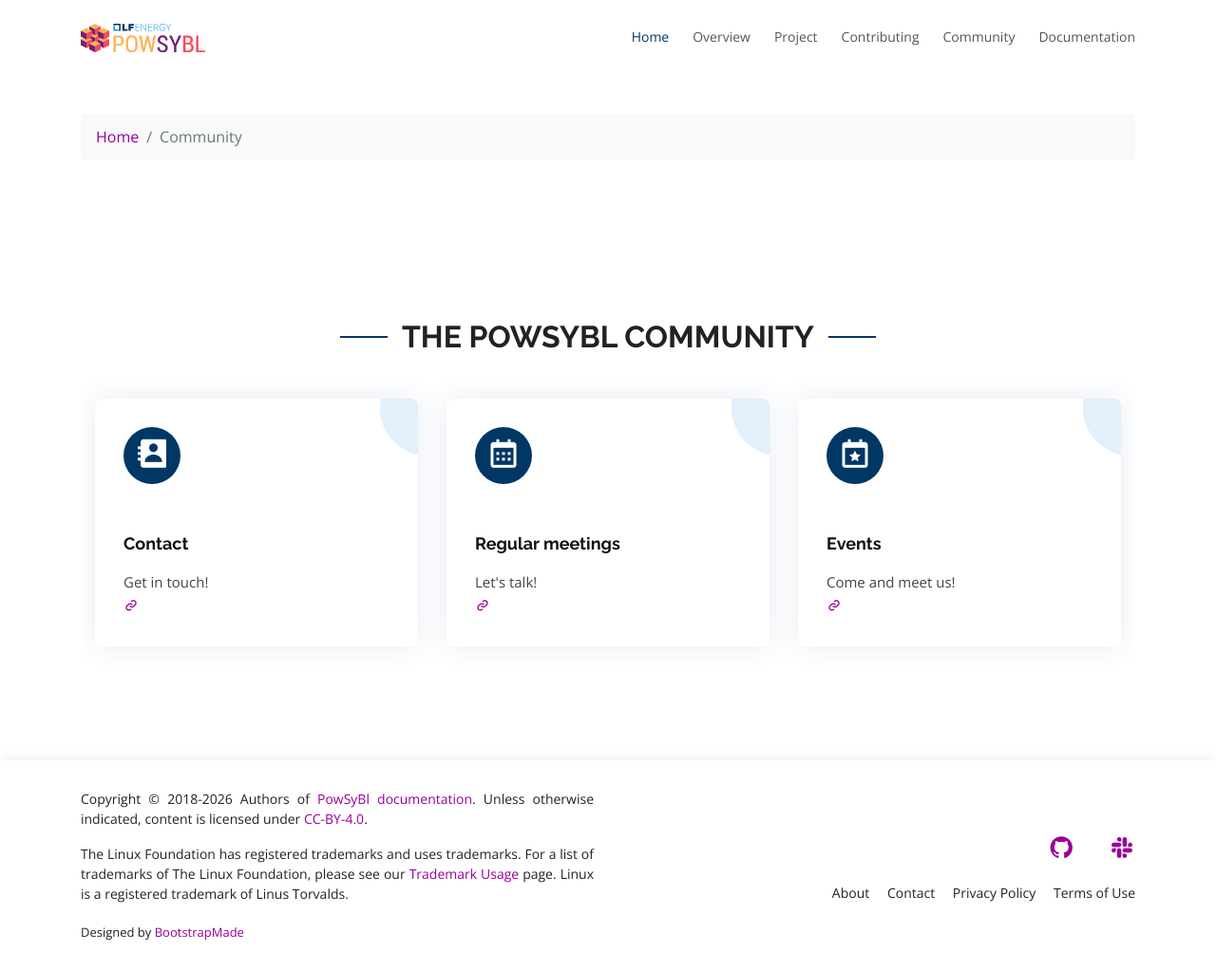
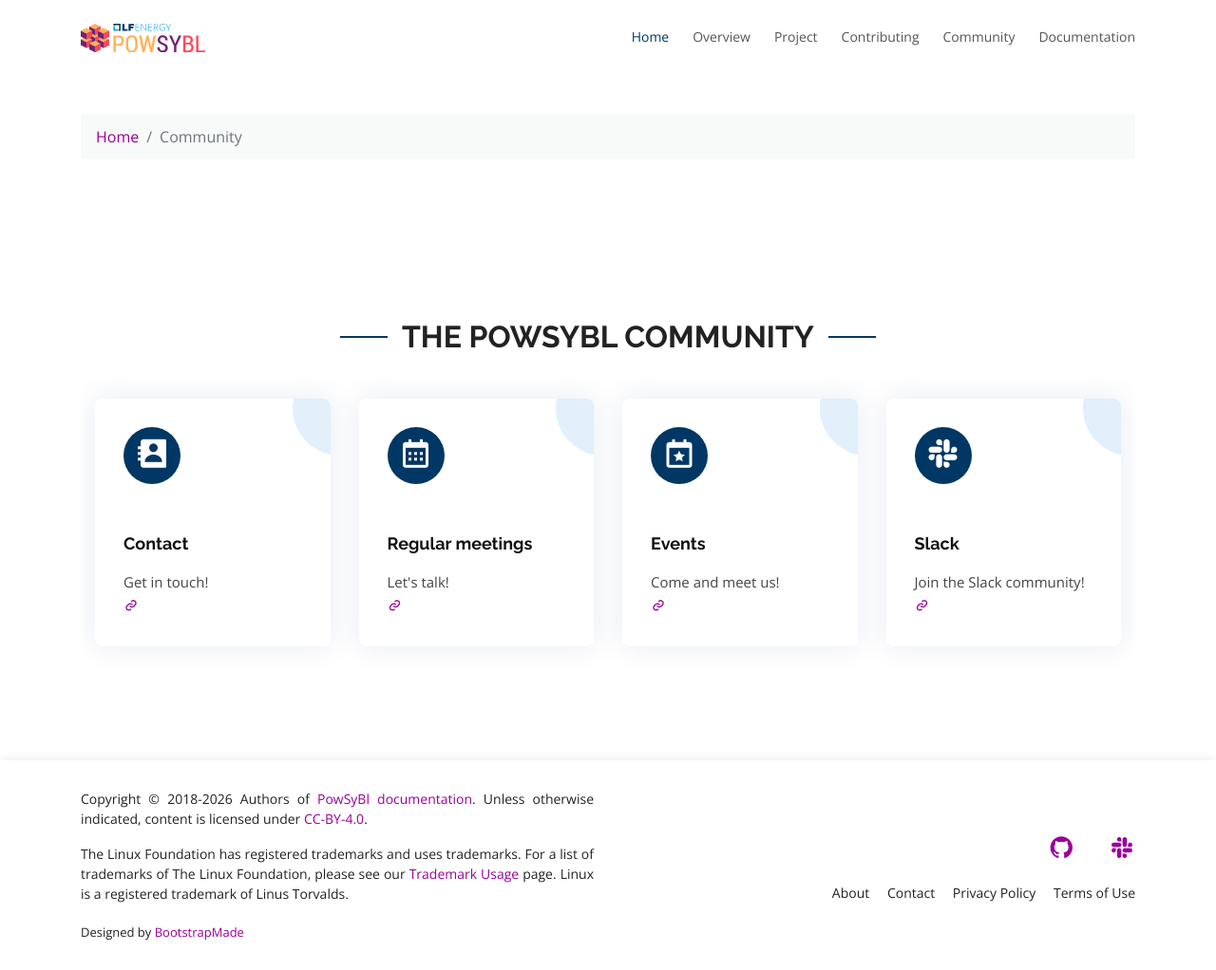
Before and after one commit to powsybl/powsybl.github.io, a Jekyll site: the page built from pages/community/index.html, in a window 1280 px wide and 1022 px high. Shown: the whole window at 95% size. Built offline with Jekyll 4.4.1, drawn with Linux system fonts in a browser that asks for light colours.

Commit message:
Change slack footer link to community and add join link on community … (#340)
* Change Slack footer link to community and add join link on community section
* Change community to slack legends to join Slack community

---------

Signed-off-by: CARON Alice <alice.caron@rte-france.com>

```diff
--- a/_includes/footer.html
+++ b/_includes/footer.html
@@ -20,7 +20,7 @@
             <div class="col-lg-6">
                 <p class="text-lg-right text-center pt-2 pt-lg-0">
                     <a href="https://github.com/powsybl" target="_blank"><i class="ri-github-fill ri-2x mr-3"></i></a>
-                    <a href="https://join.slack.com/t/powsybl/shared_invite/zt-36jvd725u-cnquPgZb6kpjH8SKh~FWHQ" target="_blank"><i class="ri-slack-fill ri-2x ml-3"></i></a>
+                    <a href="https://powsybl.slack.com" target="_blank"><i class="ri-slack-fill ri-2x ml-3"></i></a>
                 </p>
                 <nav class="footer-links text-lg-right text-center pt-2 pt-lg-0">
                     <a href="/pages/overview">About</a>
--- a/pages/community/contact.html
+++ b/pages/community/contact.html
@@ -18,7 +18,7 @@
     <img class="mx-auto d-block" src="img/index/slack-logo.png" alt="slack" height="100">
 </div>
 <div>
-    We use the <a href="https://join.slack.com/t/powsybl/shared_invite/zt-36jvd725u-cnquPgZb6kpjH8SKh~FWHQ" target="_blank">PowSyBl Slack</a> for all chat.
+    We use the <a href="https://powsybl.slack.com" target="_blank">PowSyBl Slack</a> for all chat (<a href="https://join.slack.com/t/powsybl/shared_invite/zt-36jvd725u-cnquPgZb6kpjH8SKh~FWHQ" target="_blank">join</a>).
 
     <b>This is the first place to come if you think you've found a bug in PowSyBl or if you want to suggest an enhancement</b>.
 
--- a/pages/community/index.html
+++ b/pages/community/index.html
@@ -16,7 +16,7 @@
             <h2>The PowSyBl community</h2>
         </div>
         <div class="row">
-            <div class="col-md-4 col-lg-4 align-items-stretch mb-5 mb-lg-0">
+            <div class="col-md-3 col-lg-3 align-items-stretch mb-5 mb-lg-0">
                 <div class="icon-box">
                     <a href="contact.html">
                         <div class="icon fa-icon"><i class="bx bxs-contact"></i></div>
@@ -28,7 +28,7 @@
                     <a href="contact.html" title="More Details"><i class="bx bx-link"></i></a>
                 </div>
             </div>
-            <div class="col-md-4 col-lg-4 align-items-stretch mb-5 mb-lg-0">
+            <div class="col-md-3 col-lg-3 align-items-stretch mb-5 mb-lg-0">
                 <div class="icon-box">
                     <a href="regular-meetings.html">
                         <div class="icon"><i class="bx bx-calendar"></i></div>
@@ -40,7 +40,7 @@
                     <a href="regular-meetings.html" title="More Details"><i class="bx bx-link"></i></a>
                 </div>
             </div>
-            <div class="col-md-4 col-lg-4 align-items-stretch mb-5 mb-lg-0">
+            <div class="col-md-3 col-lg-3 align-items-stretch mb-5 mb-lg-0">
                 <div class="icon-box">
                     <a href="events.html">
                         <div class="icon"><i class="bx bx-calendar-star"></i></div>
@@ -52,6 +52,18 @@
                     <a href="events.html" title="More Details"><i class="bx bx-link"></i></a>
                 </div>
             </div>
+            <div class="col-md-3 col-lg-3 align-items-stretch mb-5 mb-lg-0">
+                <div class="icon-box">
+                    <a href="https://join.slack.com/t/powsybl/shared_invite/zt-36jvd725u-cnquPgZb6kpjH8SKh~FWHQ">
+                        <div class="icon"><i class="bx bxl-slack"></i></div>
+                        <h4 class="title">Slack</h4>
+                    </a>
+                    <p class="description">
+                        Join the Slack community!
+                    </p>
+                    <a href="https://join.slack.com/t/powsybl/shared_invite/zt-36jvd725u-cnquPgZb6kpjH8SKh~FWHQ" title="Join the Slack community"><i class="bx bx-link"></i></a>
+                </div>
+            </div>
         </div>
     </div>
 </section>
--- a/pages/overview/index.html
+++ b/pages/overview/index.html
@@ -36,7 +36,7 @@
             <a href="https://www.javadoc.io/doc/com.powsybl/powsybl-core" target="_blank">
                 <img alt="Javadocs" src="https://www.javadoc.io/badge/com.powsybl/powsybl-core.svg?color=blue"/>
             </a>
-            <a href="https://join.slack.com/t/powsybl/shared_invite/zt-36jvd725u-cnquPgZb6kpjH8SKh~FWHQ" target="_blank">
+            <a href="https://powsybl.slack.com" target="_blank">
                 <img alt="Slack" src="https://img.shields.io/badge/slack-powsybl-blueviolet.svg?logo=slack"/>
             </a>
         </p>
```
